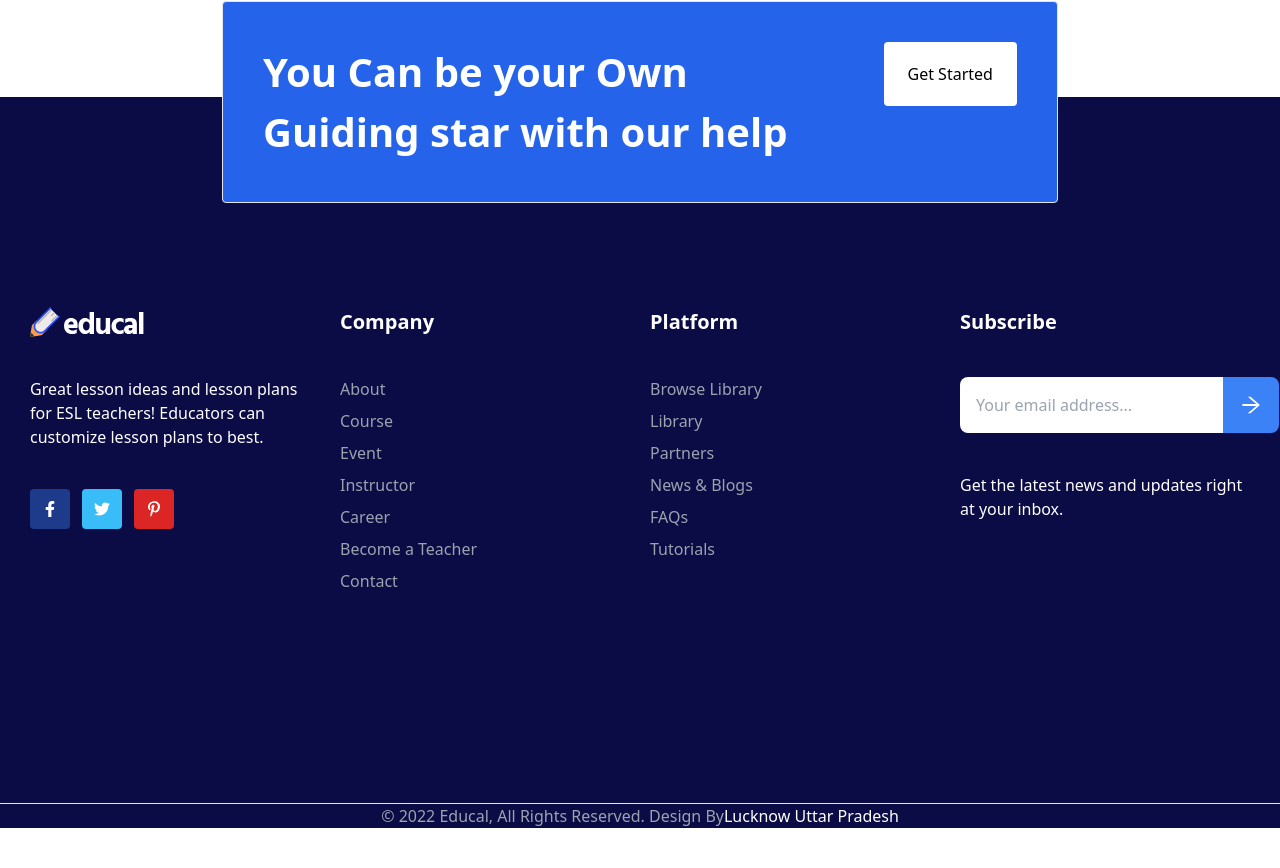
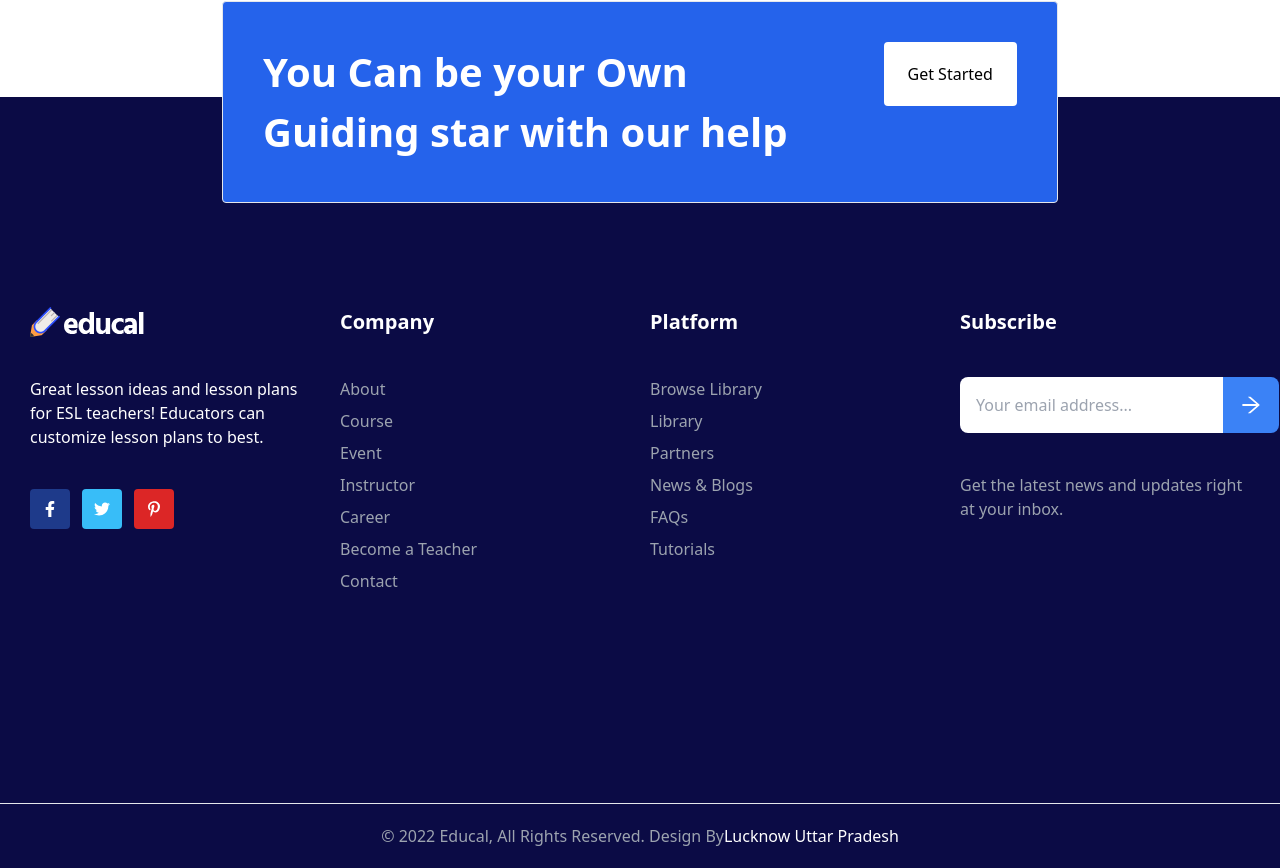
Before and after one commit to Akshara2820/Educal_Course, a Next.js app: page / in a window 1280 px wide. Shown: the part 5655-6523 px from the top of the page. Before the commit the page ends 6483 px from the top, so only its background shows below. Built offline with nearby package versions, Linux system fonts and the light colour scheme.

Commit message:
footer change

```diff
--- a/pages/component/footer.js
+++ b/pages/component/footer.js
@@ -113,16 +113,16 @@ function Footer() {
                     </button>
                   </div>
                 </div>
-                <div className="py-5">
+                <div className="py-5 text-gray-400">
                   Get the latest news and updates right at your inbox.
                 </div>
               </div>
             </div>
           </div>
         </div>
-        <hr className="text-white" />
-        <div className="max-w-[1500px] m-auto text-gray-400 md:flex justify-center">
-          {" "}
+        <hr className="" />
+        <div className="max-w-[1500px] m-auto text-gray-400 md:flex justify-center p-5">
+
           © 2022 Educal, All Rights Reserved. Design By{" "}
           <spam className="text-white">Lucknow Uttar Pradesh</spam>{" "}
         </div>
```
